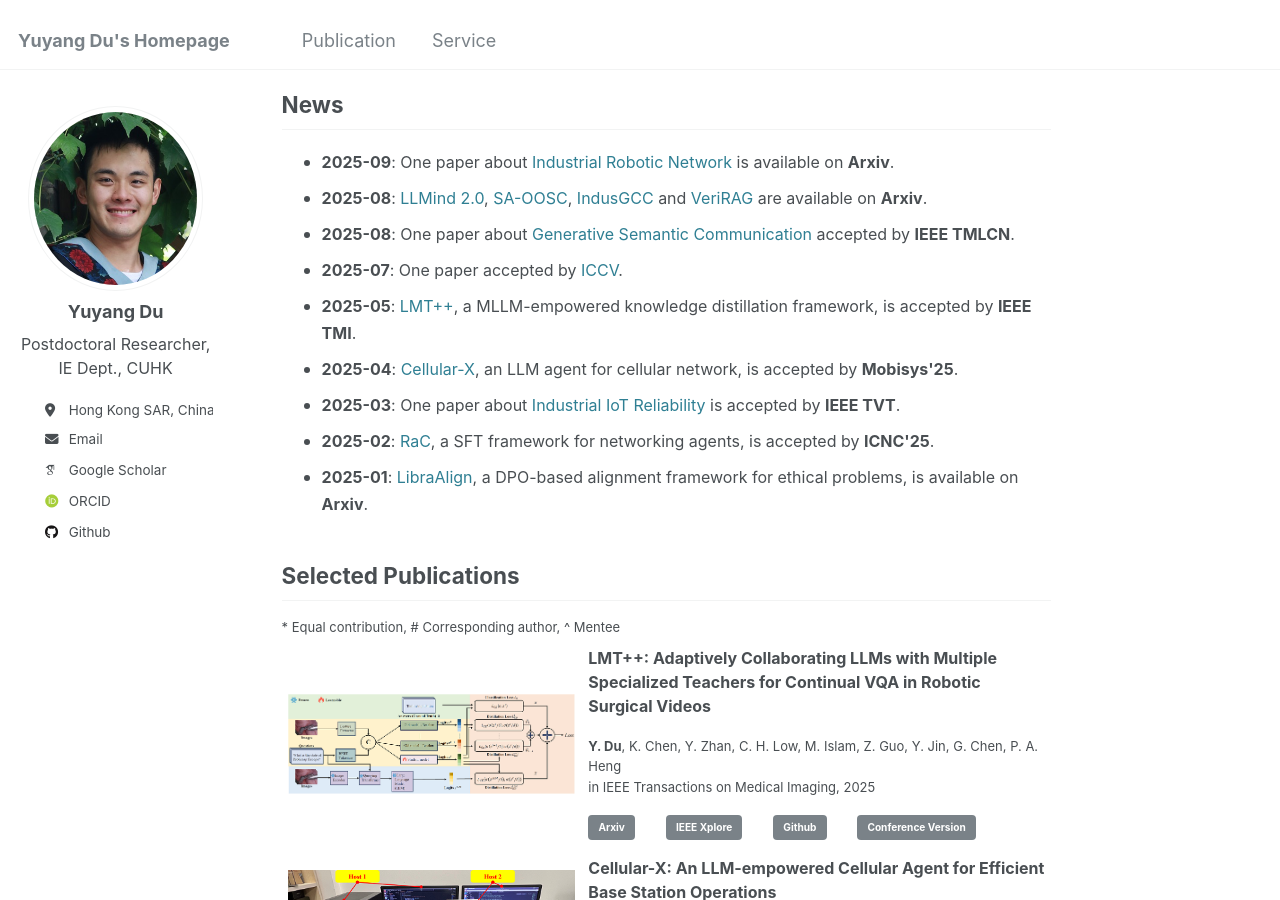
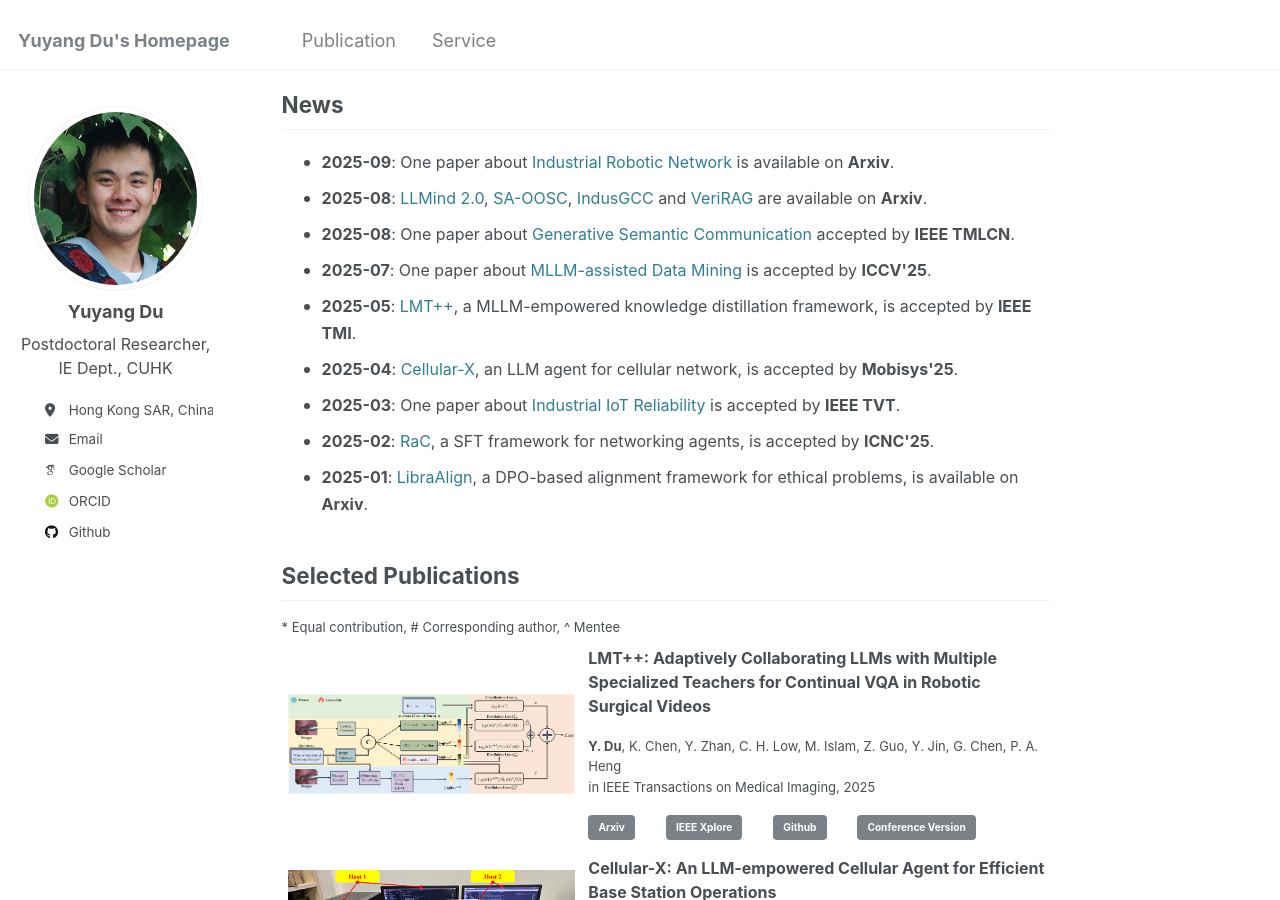
Before and after one commit to yuyangdu01/yuyangdu01.github.io, a Jekyll site: the page built from _pages/about.md, in a window 1280 px wide and 900 px high, scrolled down 369 px. Built offline with Jekyll 4.4.1, drawn with Linux system fonts in a browser that asks for light colours; some web fonts are replaced.

Commit message:
Update about.md

```diff
--- a/_pages/about.md
+++ b/_pages/about.md
@@ -22,7 +22,7 @@ News <font size=3></font>
 * <font size=3><b>2025-09</b>: One paper about <a href="https://arxiv.org/abs/2509.06119">Industrial Robotic Network</a> is available on <b>Arxiv</b>.</font>
 * <font size=3><b>2025-08</b>: <a href="https://arxiv.org/abs/2508.13920"> LLMind 2.0</a>, <a href="https://arxiv.org/abs/2509.07436"> SA-OOSC</a>, <a href="https://arxiv.org/abs/2509.01199"> IndusGCC</a> and <a href="https://arxiv.org/abs/2507.15664"> VeriRAG</a> are available on <b>Arxiv</b>.</font>
 * <font size=3><b>2025-08</b>: One paper about <a href="https://ieeexplore.ieee.org/document/11113346/">Generative Semantic Communication</a> accepted by <b>IEEE TMLCN</b>.</font>
-* <font size=3><b>2025-07</b>: One paper accepted by <a href="https://openreview.net/forum?id=H57HtksYpC">ICCV</a>.</font>
+* <font size=3><b>2025-07</b>: One paper about <a href="https://openreview.net/forum?id=H57HtksYpC">MLLM-assisted Data Mining</a> is accepted by <b>ICCV'25</b>.</font>
 * <font size=3><b>2025-05</b>: <a href="https://ieeexplore.ieee.org/document/11045720">LMT++</a>, a MLLM-empowered knowledge distillation framework, is accepted by <b>IEEE TMI</b>.</font>
 * <font size=3><b>2025-04</b>: <a href="https://arxiv.org/abs/2504.13190">Cellular-X</a>, an LLM agent for cellular network, is accepted by <b>Mobisys'25</b>.</font>
 * <font size=3><b>2025-03</b>: One paper about <a href="https://ieeexplore.ieee.org/document/10902223">Industrial IoT Reliability</a> is accepted by <b>IEEE TVT</b>.</font>
```
